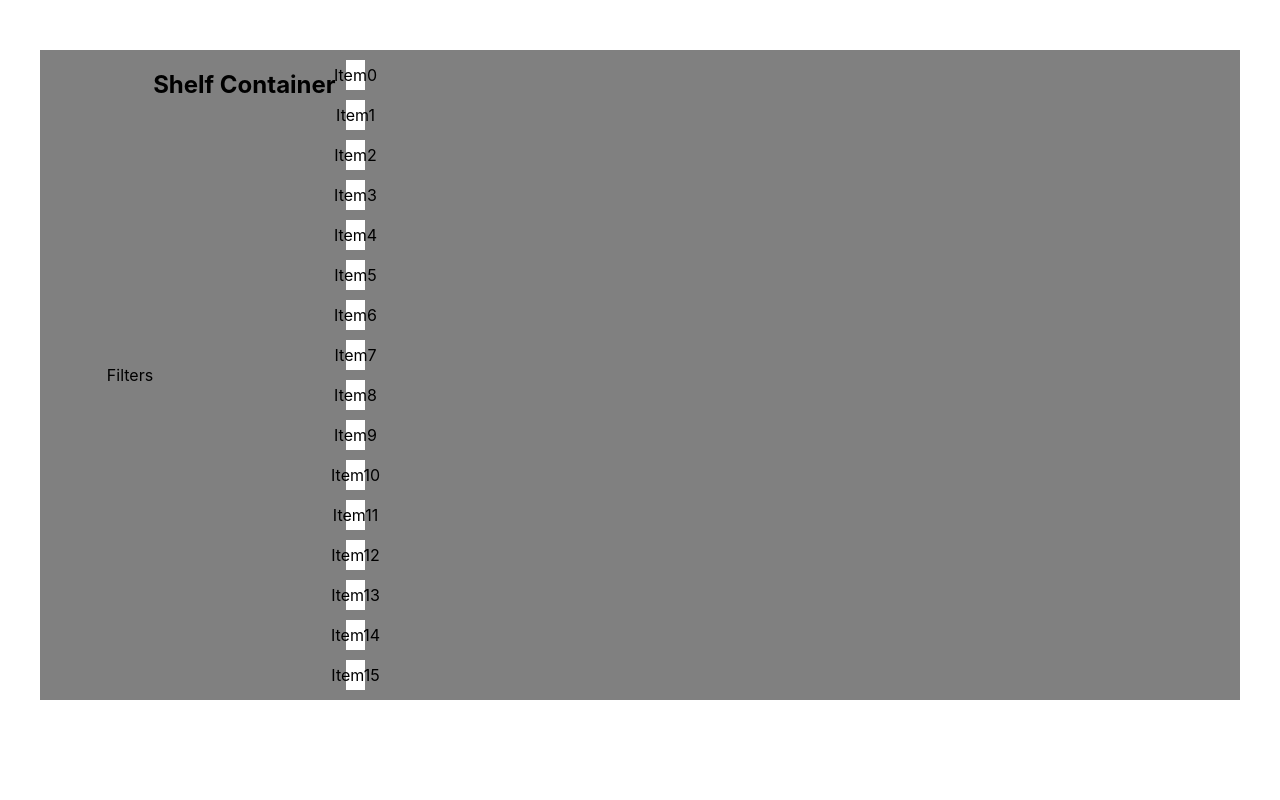
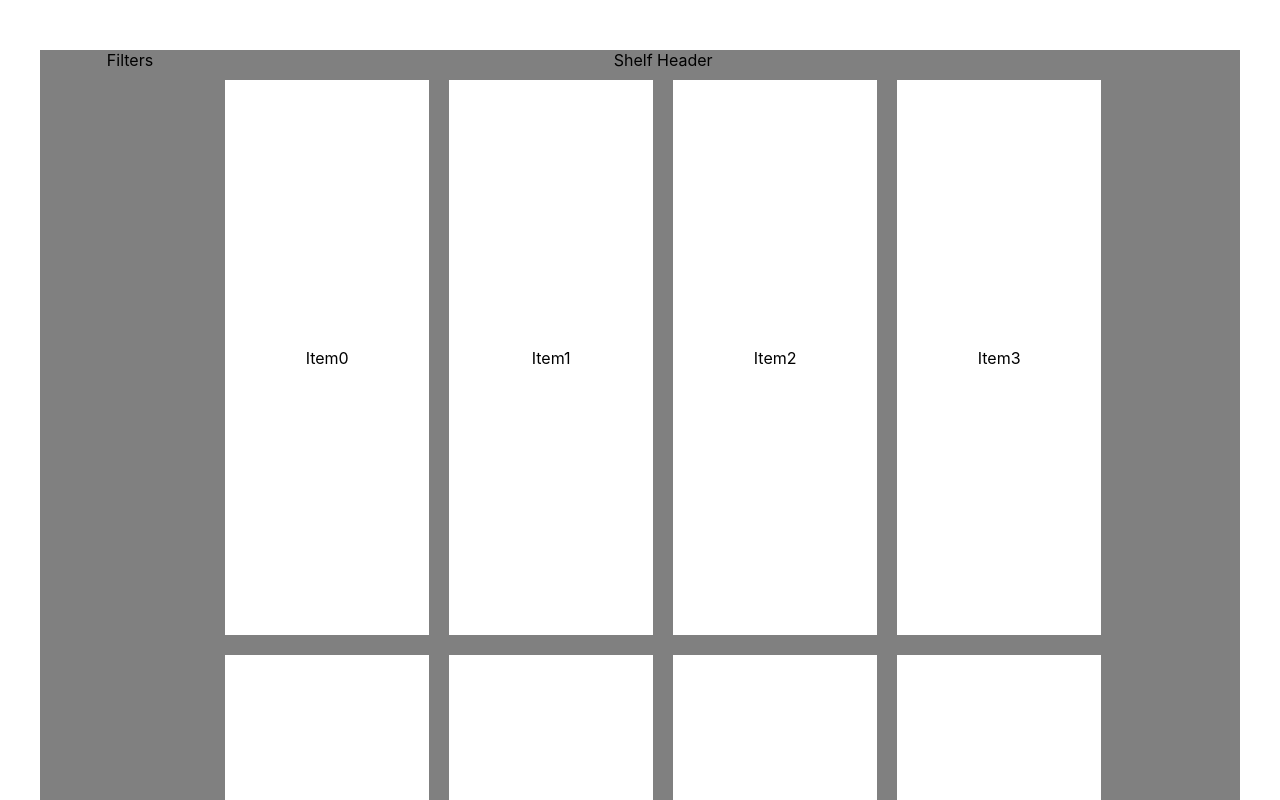
Before and after one commit to MatthieuNadeau96/shopping-cart, a React (Create React App) app: page / in a window 1280 px wide. Shown: the top 800 px of the page. Built offline with nearby package versions, Linux system fonts and the light colour scheme.

Commit message:
fixed the display for the shelfItems

```diff
--- a/src/App.scss
+++ b/src/App.scss
@@ -6,7 +6,6 @@
   display: flex;
   flex-direction: row;
   justify-content: center;
-  align-items: center;
   background-color: grey;
   margin: 50px auto 0;
   max-width: 1200px;
@@ -14,16 +13,26 @@
 }
 
 .shelfContainer {
+  width: 85%;
+  min-height: 600px;
+}
+
+.shelfHeaderContainer {
+  width: 100%;
+}
+
+.shelfItemsContainer {
   display: flex;
-  width: 85%;
+  justify-content: center;
   flex-wrap: wrap;
-  min-height: 600px;
+  margin: auto;
 }
 
 .shelf-item {
   background-color: #fff;
   box-sizing: border-box;
-  width: 25%;
+  width: 20%;
+  height: 555px;
   display: flex;
   justify-content: center;
   align-items: center;
--- a/src/components/Main/ShelfContainer.js
+++ b/src/components/Main/ShelfContainer.js
@@ -1,14 +1,23 @@
 import React, { Component } from 'react';
 
-import ShelfItem from './ShelfItem';
 
 class ShelfContainer extends Component {
 
   render() {
+    let items = [];
+    for(var i = 0; i < 16; i++) {
+      items.push(
+        <div className="shelf-item">
+          Item{[i]}
+        </div>
+      )
+    }
     return (
       <div className="shelfContainer">
-        <h2>Shelf Container</h2>
-        <ShelfItem/>
+        <div className="shelfHeaderContainer">Shelf Header</div>
+        <div className="shelfItemsContainer">
+          {items}
+        </div>
       </div>
     );
   }
--- a/src/components/Main/ShelfItem.js
+++ /dev/null
@@ -1,24 +0,0 @@
-import React, { Component } from 'react';
-
-class ShelfItem extends Component {
-
-  render() {
-    let items = [];
-    for(var i = 0; i < 16; i++) {
-      items.push(
-        <div className="shelf-item">
-          Item{[i]}
-        </div>
-      )
-    }
-
-    return (
-      <div>
-        {items}
-      </div>
-    );
-  }
-
-}
-
-export default ShelfItem;
```
